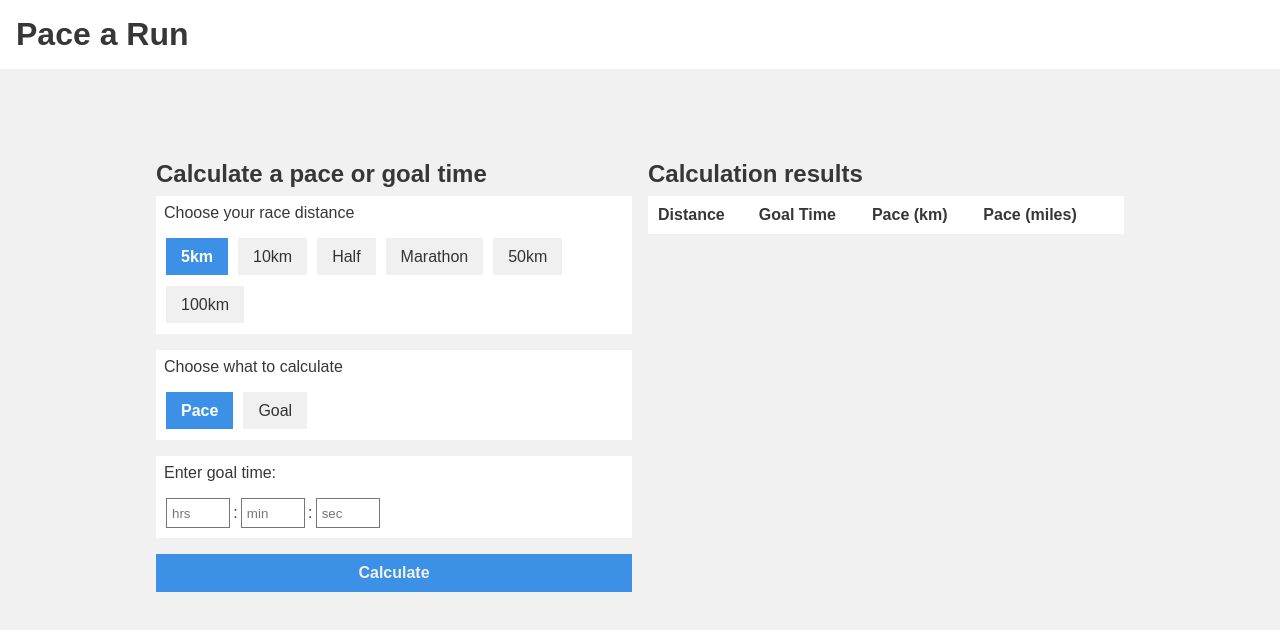
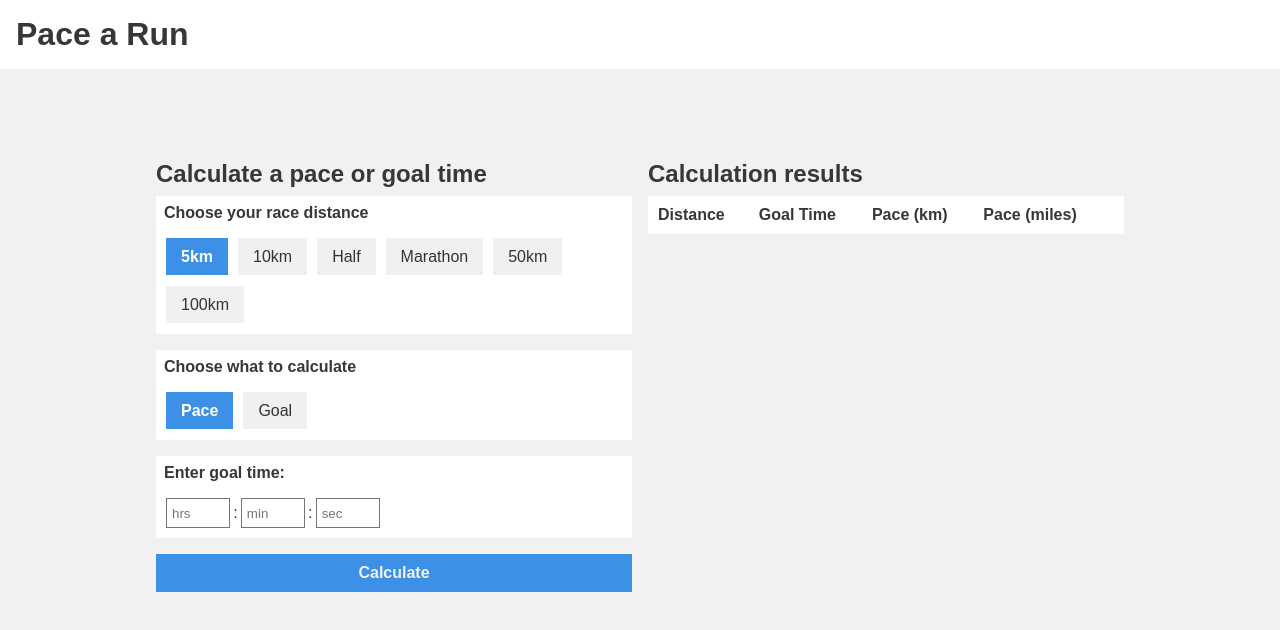
Before and after one commit to samtmorgan/running-pace-app, a Next.js app: page / in a window 1280 px wide. Shown: the top 630 px of the page. Built offline with nearby package versions, Linux system fonts and the light colour scheme.

Commit message:
Enhance accessibility by removing unused legend elements and applying bold styling to fieldset paragraphs

```diff
--- a/src/app/globals.css
+++ b/src/app/globals.css
@@ -104,6 +104,7 @@ fieldset {
 fieldset p {
   height: 2rem;
   padding: 0.5rem;
+  font-weight: bold;
 }
 
 table {
@@ -201,11 +202,6 @@ section h2 {
   padding: 0.5rem;
 }
 
-legend {
-  margin-bottom: 5px;
-  margin-left: 10px;
-}
-
 @media screen and (min-width: 700px) {
   main {
     display: flex;
--- a/src/app/page.tsx
+++ b/src/app/page.tsx
@@ -47,9 +47,7 @@ function App() {
     <div className="app">
       <header>
         <h1>Pace a Run</h1>
-        {/* <h1>Calculate a pace or goal time</h1> */}
       </header>
-      {/* <div className="app"> */}
       <main>
         <section>
           <h2>Calculate a pace or goal time</h2>
@@ -67,17 +65,14 @@ function App() {
             </button>
           </form>
         </section>
-        {/* {results.length > 0 && ( */}
         <section>
           <h2>Calculation results</h2>
           <div className="paces">
             <ResultsTable results={results} />
           </div>
         </section>
-        {/* )} */}
       </main>
     </div>
-    // </div>
   );
 }
 
--- a/src/components/inputComponents/CalculationType.tsx
+++ b/src/components/inputComponents/CalculationType.tsx
@@ -11,7 +11,6 @@ export const CalculationType = ({ onChange }: TCalculationTypeProps) => {
 
   return (
     <fieldset>
-      {/* <legend>Choose what to calculate</legend> */}
       <p>Choose what to calculate</p>
       <div>
         <div className="radio-pill-group">
--- a/src/components/inputComponents/GoalInput/GoalInput.tsx
+++ b/src/components/inputComponents/GoalInput/GoalInput.tsx
@@ -48,7 +48,6 @@ export const GoalInput = ({ goalInput, setGoalInput }: TGoalInputProps) => {
     <fieldset>
       <p>Enter goal time: </p>
       <div>
-        {/* <legend>Enter goal time: </legend> */}
         <div className="time-input-group">
           {[
             {
--- a/src/components/inputComponents/PaceInput/PaceInput.tsx
+++ b/src/components/inputComponents/PaceInput/PaceInput.tsx
@@ -58,8 +58,6 @@ export const PaceInput = ({ paceInput, setPaceInput }: TPaceInputProps) => {
     <fieldset>
       <p>Enter pace</p>
       <div>
-        {/* <legend>Enter pace</legend> */}
-        {/* <div className="pace-input-container"> */}
         <div className="radio-pill-group">
           {unitFields.map((field) => (
             <span key={field.value}>
--- a/src/components/inputComponents/RaceDistance.tsx
+++ b/src/components/inputComponents/RaceDistance.tsx
@@ -13,7 +13,6 @@ export const RaceDistance = ({ onChange }: TRaceDistanceProps) => {
     <fieldset>
       <p>Choose your race distance</p>
       <div>
-        {/* <legend>Choose your race distance</legend> */}
         <div className="radio-pill-group">
           {fields.map((field) => (
             <span key={field.value}>
```
